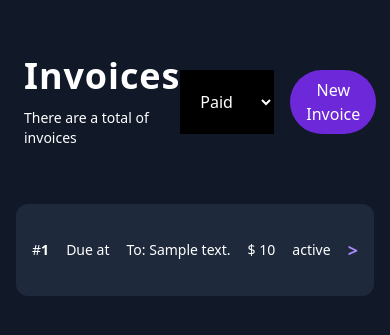
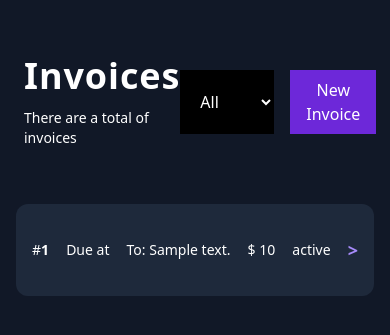
Before and after one commit to LeonR92/MyProject, a Python web app: template MyProject/templates/invoice/index.html in a window 390 px wide. Shown: the top 335 px of the page. Run offline with Jinja, Linux system fonts and the light colour scheme; the template is opened without the code that fills it: most values are stand-ins (such as "Sample title", 1, 10 or a date in 2020); some libraries are stand-ins or nearby versions.

Commit message:
entry form updated

```diff
--- a/MyProject/templates/invoice/index.html
+++ b/MyProject/templates/invoice/index.html
@@ -19,20 +19,22 @@
             <!-- Filter -->
             <div class="flex flex-row space-x-4">
                 <select name="filterStatus" id="filterStatus" class="text-white px-4 bg-black border-white focus:outline-none">
-                    <option value="">Paid</option>
-                    <option value="">Open</option>
-                    <option value="">Draft</option>
+                    <option value="All">All</option>
+                    <option value="Paid">Paid</option>
+                    <option value="Open">Open</option>
+                    <option value="Draft">Draft</option>
                 </select>
                 <!-- Button to add new invoice -->
-                <button onclick="toggleModal(true)" class="py-2 px-4 bg-violet-700 rounded-full hover:opacity-70">New Invoice</button>
+                <button onclick="toggleModal(true)" class="py-2 px-4 bg-violet-700  hover:opacity-70">New Invoice</button>
             </div>
         </div>
     </div>
 
     <!-- Table -->
     <!-- TODO JINJA TEMPLATE -->
+    <div id="invoices">
     {% for invoice in invoices %}
-    <div class="container max-w-3xl mx-auto px-4 py-8 rounded-xl bg-slate-800 text-sm text-white">
+    <div class="container max-w-3xl mx-auto px-4 py-8 rounded-xl bg-slate-800 text-sm text-white invoice" data-status="{{ invoice.invoice_status }}">
         <div class="flex flex-row items-center justify-between">
             <h2>#<span class="font-bold">{{invoice.invoice_num}}</span></h2>
             <h3>Due at </h3>
@@ -75,20 +77,26 @@
                     </div>
                     {% endfor %}
                 </div>
-                <button type="submit" class="w-full bg-violet-700 hover:opacity-70 my-4 text-white font-bold py-2 px-4 rounded">Submit</button>
+                <button type="submit" class="w-full bg-violet-700 hover:opacity-70 mt-4 text-white font-bold py-2 px-4 rounded">Submit</button>
+                <button onclick="closeSidebar('{{ invoice.id }}')" class="w-full border-2 border-violet-700 my-2 text-white font-bold py-2 px-4 rounded">
+                    Close
+                </button>
             </form>
+
         </div>
+
     </div>
 </div>
     {% endfor %}
+</div>
 
 
     <!-- MODAL for new entry -->
         <!-- Modal -->
         <div id="modal" class="fixed inset-0 bg-gray-500 bg-opacity-75 hidden overflow-y-auto h-full w-full" aria-labelledby="modalTitle" role="dialog" aria-modal="true">
-            <div class="relative top-0 sm:top-1/4 mx-auto p-5 border w-full sm:w-1/3 shadow-lg rounded-md bg-white">
-                <div class="mt-3 text-center">
-                    <h3 class="text-lg leading-6 font-medium text-gray-900" id="modalTitle">New Invoice</h3>
+            <div class="relative top-0 sm:top-1/4 mx-auto p-5  w-full sm:w-1/3 shadow-lg bg-slate-700">
+                <div class="mt-2 text-left text-white">
+                    <h3 class="text-lg mb-8 leading-6 font-medium " id="modalTitle">New Invoice</h3>
                     <!-- Close button -->
                     <button onclick="toggleModal(false)" class="absolute top-0 right-0 mt-4 mr-4">
                         <svg class="h-6 w-6 text-gray-500" fill="none" viewBox="0 0 24 24" stroke="currentColor">
@@ -98,12 +106,13 @@
 
                     <!-- Form content -->
                     <form id="invoiceForm" class="mt-2" action="/invoice/newinvoice" method="post">
-                        <input type="text" name="invoice_num" placeholder="Invoice Number" class="mt-2 p-2 w-full border rounded">
+                        <label>Invoice Details:</label>
+                        <input type="text" name="invoice_num" placeholder="Invoice Number" class="mt-1 p-2 w-full border rounded">
                         <input type="text" name="sender_address" placeholder="Sender Address" class="mt-2 p-2 w-full border rounded">
                         <input type="text" name="receiver_address" placeholder="Receiver Address" class="mt-2 p-2 w-full border rounded">
-                        <div class="mt-2">
+                        <div class="my-4">
                             <label for="invoice_status">Invoice Status:</label>
-                            <select name="invoice_status" id="invoice_status" class="p-2 w-full border rounded">
+                            <select name="invoice_status" aria-placeholder="Select a status" id="invoice_status" class="mt-1 p-2 w-full border rounded">
                                 <option value="Open">Open</option>
                                 <option value="Paid">Paid</option>
                                 <option value="Draft">Draft</option>
@@ -112,26 +121,44 @@
                         <!-- Dynamic item fields  -->
                         <div id="itemContainer">
                             <div class="mt-4 flex flex-col">
-                                <label class="font-bold">Item</label>
+                                <label>Item:</label>
                                 <input type="text" placeholder="Description" name="description[]" class="mt-1 p-2 w-full border rounded">
                                 <input type="number" placeholder="Quantity" name="quantity[]" class="mt-1 p-2 w-full border rounded">
                                 <input type="number" placeholder="Price" name="price[]" class="mt-1 p-2 w-full border rounded">
-                                <button type="button" onclick="removeItem(this)" class="mt-2 text-red-500">Remove</button>
+                                <button type="button" onclick="removeItem(this)" class="mt-2 text-red-500">Remove Item</button>
                             </div>
                         </div>
-
-                        <button type="button" onclick="addItem()" class="mt-4 mb-2 p-2 bg-green-500 hover:bg-green-700 text-white rounded">
+                        <!-- Buttons -->
+                        <div class="flex flex-row items-center justify-around mt-4 space-x-2">
+                        <button type="button" onclick="addItem()" class=" text-white text-underline">
                             Add Item
                         </button>
-                        <button type="submit" class="mt-4 mb-2 p-2 bg-blue-500 hover:bg-blue-700 text-white rounded">
+                        <!-- Save Invoice -->
+                        <button type="submit" class=" p-2 bg-violet-700 hover:opacity-80 text-white rounded">
                             Save Invoice
                         </button>
+                    </div>
                     </form>
                 </div>
             </div>
         </div>
 
 
+        <script>
+
+            document.getElementById('filterStatus').addEventListener('change', function() {
+                var selectedStatus = this.value;
+                var invoices = document.querySelectorAll('#invoices .invoice');
+
+                invoices.forEach(function(invoice) {
+                    if (selectedStatus === 'All' || invoice.getAttribute('data-status') === selectedStatus) {
+                        invoice.style.display = 'block';
+                    } else {
+                        invoice.style.display = 'none';
+                    }
+                });
+            });
+        </script>
 
     <!-- TODO !!! minify and move to a separate .js file -->
     <script>
```
Also changed, not shown: MyProject/invoice.db.
